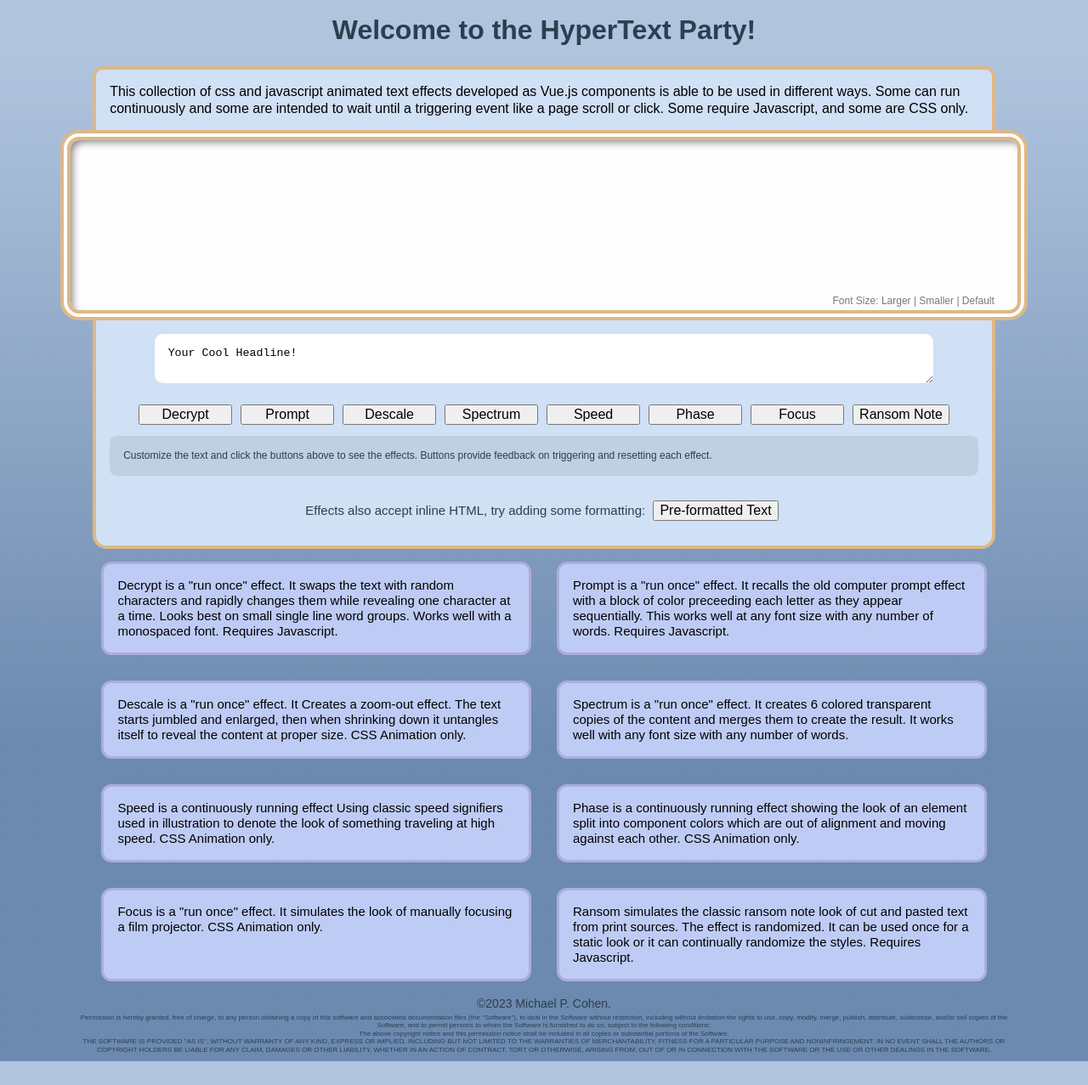
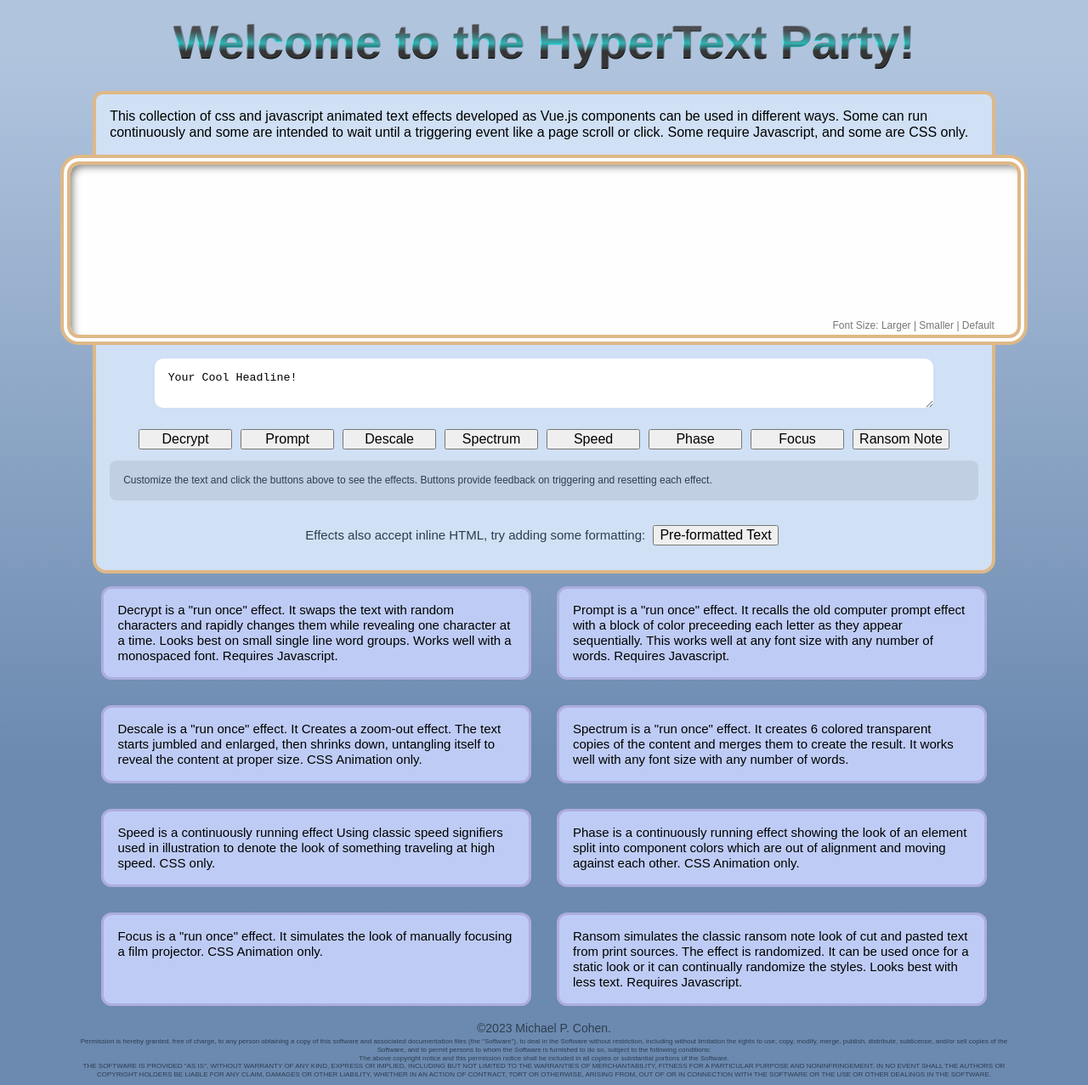
Before and after one commit to tapecard/hypertext, a Vue app: page / in a window 1280 px wide. Shown: the whole page at 85% size. Before the commit the page ends 1249 px from the top, so only its background shows below. Built offline with nearby package versions, Linux system fonts and the light colour scheme.

Commit message:
Headline Update
adds font size clamp for h1
updates data and content

```diff
--- a/src/App.vue
+++ b/src/App.vue
@@ -2,7 +2,7 @@
   <h1>{{ header }}</h1>
 
   <h2 class="description">
-    This collection of css and javascript animated text effects developed as Vue.js components is able to be used in different ways. Some can run continuously and some are intended to wait until a triggering event like a page scroll or click. Some require Javascript, and some are CSS only.
+    This collection of css and javascript animated text effects developed as Vue.js components can be used in different ways. Some can run continuously and some are intended to wait until a triggering event like a page scroll or click. Some require Javascript, and some are CSS only.
   </h2>
 
   <div class="mainFrame">
--- a/src/assets/base.css
+++ b/src/assets/base.css
@@ -89,8 +89,13 @@ body {
 }
 H1 {
   margin: 8px auto;
-  font-size: 1.75rem;
+  font-size: clamp(.75rem, 5vw, 3.5rem);
   padding:0 8px 8px;
+  background: -webkit-linear-gradient(rgba(0,0,0,.75) 25%, #0ff 42%, #000 53%);
+  background-clip: border-box;
+  -webkit-background-clip: text;
+  -webkit-text-fill-color: transparent;
+  text-shadow: 1px -1px 0 rgba(0, 0, 0, .3), 0 -1px 1px rgba(255, 255, 255, .3);
 }
 button {
   font-size: 1rem;
@@ -224,7 +229,6 @@ button {
     padding: 8px;
   }
   H1 {
-    font-size: 2rem;
     padding: 0 16px 16px;
   }
   .description {
--- a/src/assets/effectData.js
+++ b/src/assets/effectData.js
@@ -9,7 +9,7 @@ const effects = [
   },
   {
     name:'Descale',
-    text:'Descale is a "run once" effect. It Creates a zoom-out effect. The text starts jumbled and enlarged, then when shrinking down it untangles itself to reveal the content at proper size. CSS Animation only.'
+    text:'Descale is a "run once" effect. It Creates a zoom-out effect. The text starts jumbled and enlarged, then shrinks down, untangling itself to reveal the content at proper size. CSS Animation only.'
   },
   {
     name:'Spectrum',
@@ -17,7 +17,7 @@ const effects = [
   },
   {
     name:'Speed',
-    text:'Speed is a continuously running effect Using classic speed signifiers used in illustration to denote the look of something traveling at high speed. CSS Animation only.'
+    text:'Speed is a continuously running effect Using classic speed signifiers used in illustration to denote the look of something traveling at high speed. CSS only.'
   },
   {
     name:'Phase',
@@ -29,7 +29,7 @@ const effects = [
   },
   {
     name:'Ransom',
-    text:'Ransom simulates the classic ransom note look of cut and pasted text from print sources. The effect is randomized. It can be used once for a static look or it can continually randomize the styles. Requires Javascript.'
+    text:'Ransom simulates the classic ransom note look of cut and pasted text from print sources. The effect is randomized. It can be used once for a static look or it can continually randomize the styles. Looks best with less text. Requires Javascript.'
   }
 ];
 export default effects;
```
